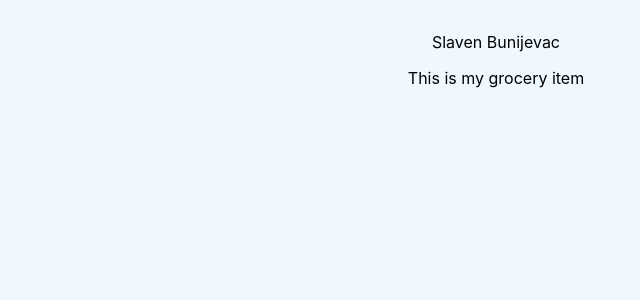
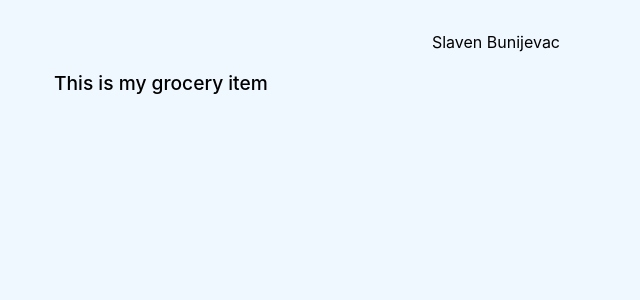
Before and after one commit to BSlaven/my_grocery_list, a React (Vite) app: page / in a window 1280 px wide. Shown: the top 300 px of the page, without its empty margins (144-784 px from the left). Built offline with nearby package versions, Linux system fonts and the light colour scheme.

Commit message:
add basic styles for the item card

```diff
--- a/src/GroceryItem/GroceryItem.module.css
+++ b/src/GroceryItem/GroceryItem.module.css
@@ -0,0 +1,12 @@
+.item {
+  width: 100%;
+  margin-bottom: 1rem;
+  display: flex;
+  justify-content: space-between;
+}
+
+.text {
+  margin-left: 0.5rem;
+  font-size: 1.2rem;
+  font-weight: 500;
+}
```
